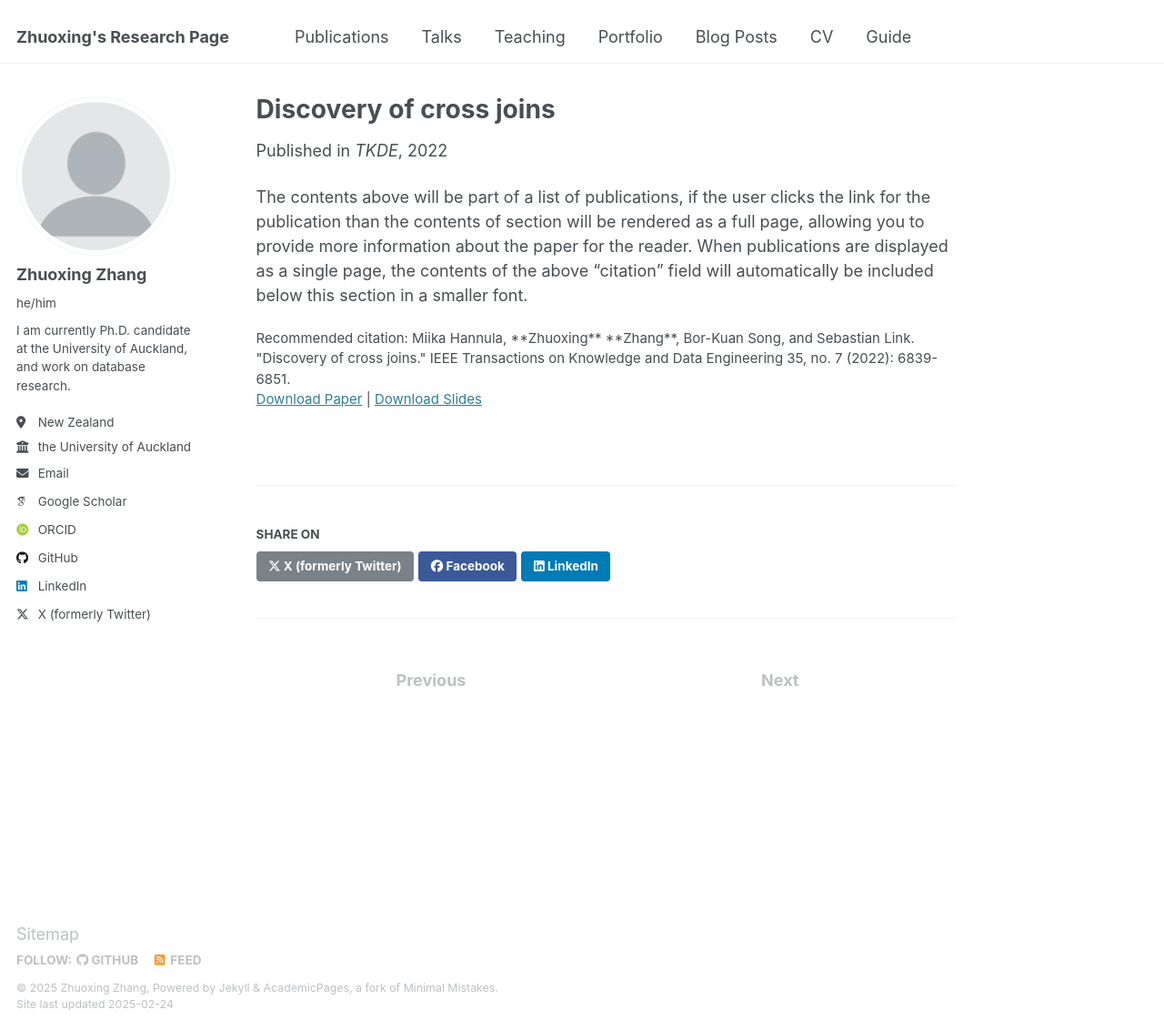
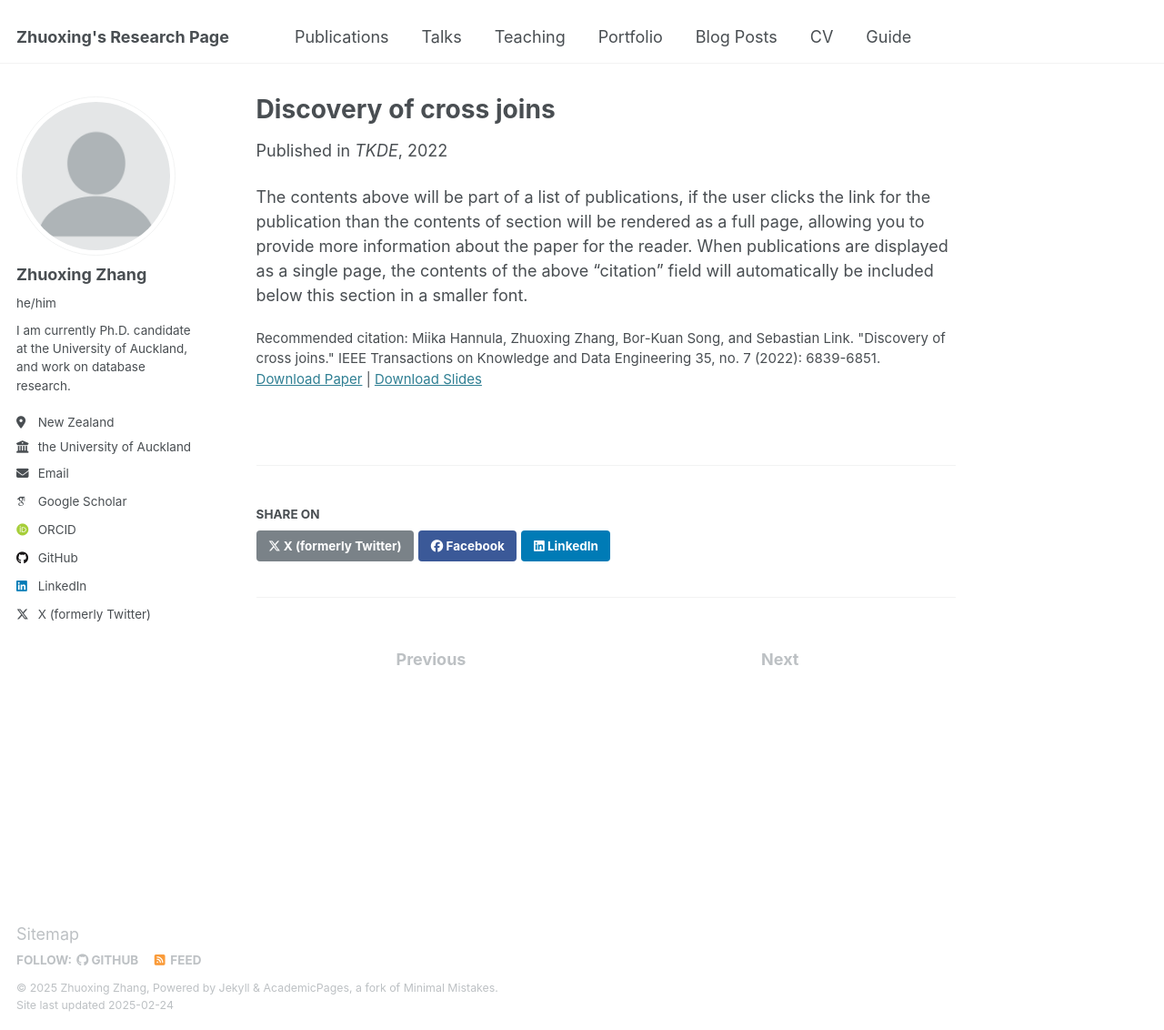
Before and after one commit to zhuoxingzhang/zhuoxingzhang.github.io, a Jekyll site: the page built from _publications/tkde22.md, in a window 1280 px wide and 1132 px high. Shown: the whole window at 91% size. Built offline with Jekyll 4.4.1, drawn with Linux system fonts in a browser that asks for light colours; some web fonts are replaced.

```diff
--- a/_publications/tkde22.md
+++ b/_publications/tkde22.md
@@ -8,7 +8,7 @@ date: 2022-07-21
 venue: 'TKDE'
 slidesurl: ''
 paperurl: 'https://ieeexplore.ieee.org/abstract/document/9835144'
-citation: 'Miika Hannula, **Zhuoxing** **Zhang**, Bor-Kuan Song, and Sebastian Link. "Discovery of cross joins." IEEE Transactions on Knowledge and Data Engineering 35, no. 7 (2022): 6839-6851.'
+citation: 'Miika Hannula, Zhuoxing Zhang, Bor-Kuan Song, and Sebastian Link. "Discovery of cross joins." IEEE Transactions on Knowledge and Data Engineering 35, no. 7 (2022): 6839-6851.'
 ---
 
 The contents above will be part of a list of publications, if the user clicks the link for the publication than the contents of section will be rendered as a full page, allowing you to provide more information about the paper for the reader. When publications are displayed as a single page, the contents of the above "citation" field will automatically be included below this section in a smaller font.
```
